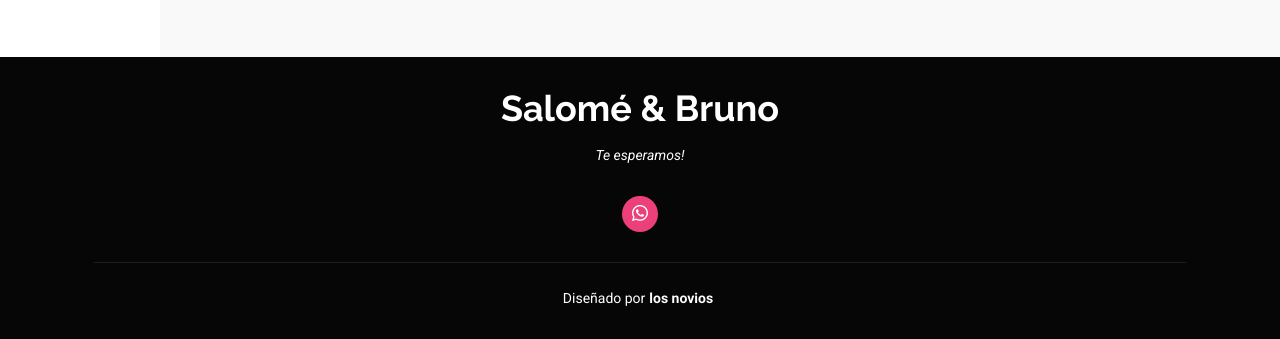
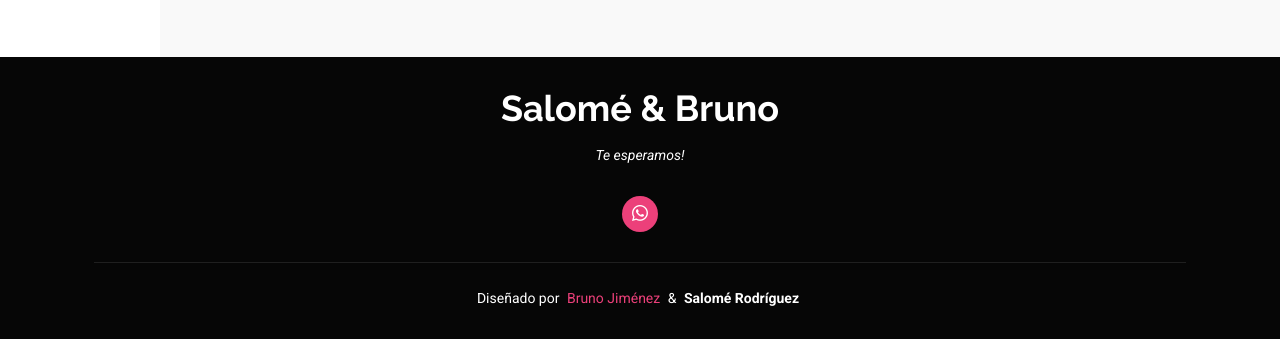
Before and after one commit to brunojimenez/salome.cl, a website: page docs/index.html in a window 1280 px wide. Shown: the part 9273-9612 px from the top of the page. Drawn offline with Linux system fonts and the light colour scheme.

Commit message:
feat: footer con créditos Bruno Jiménez (link) y Salomé Rodríguez

```diff
--- a/docs/index.html
+++ b/docs/index.html
@@ -681,7 +681,7 @@
       </div>
       <div class="container">
         <div class="copyright">
-          <span>Diseñado por</span><strong class="px-1 sitename">los novios</strong>
+          <span>Diseñado por</span> <a href="https://brunojimenez.cl" target="_blank" rel="noopener noreferrer" class="px-1 sitename">Bruno Jiménez</a> <span>&amp;</span> <strong class="px-1 sitename">Salomé Rodríguez</strong>
         </div>
       </div>
     </div>
```
